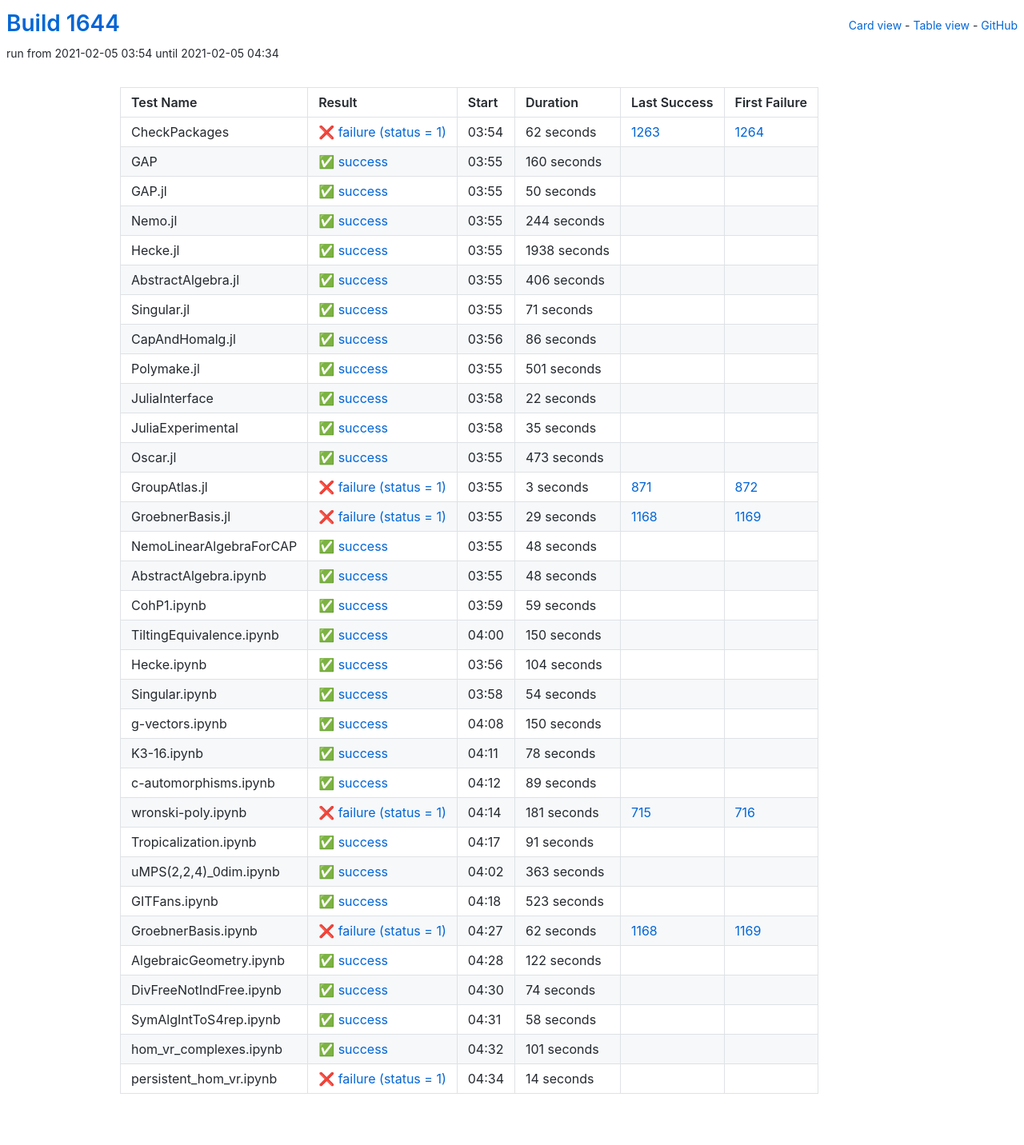
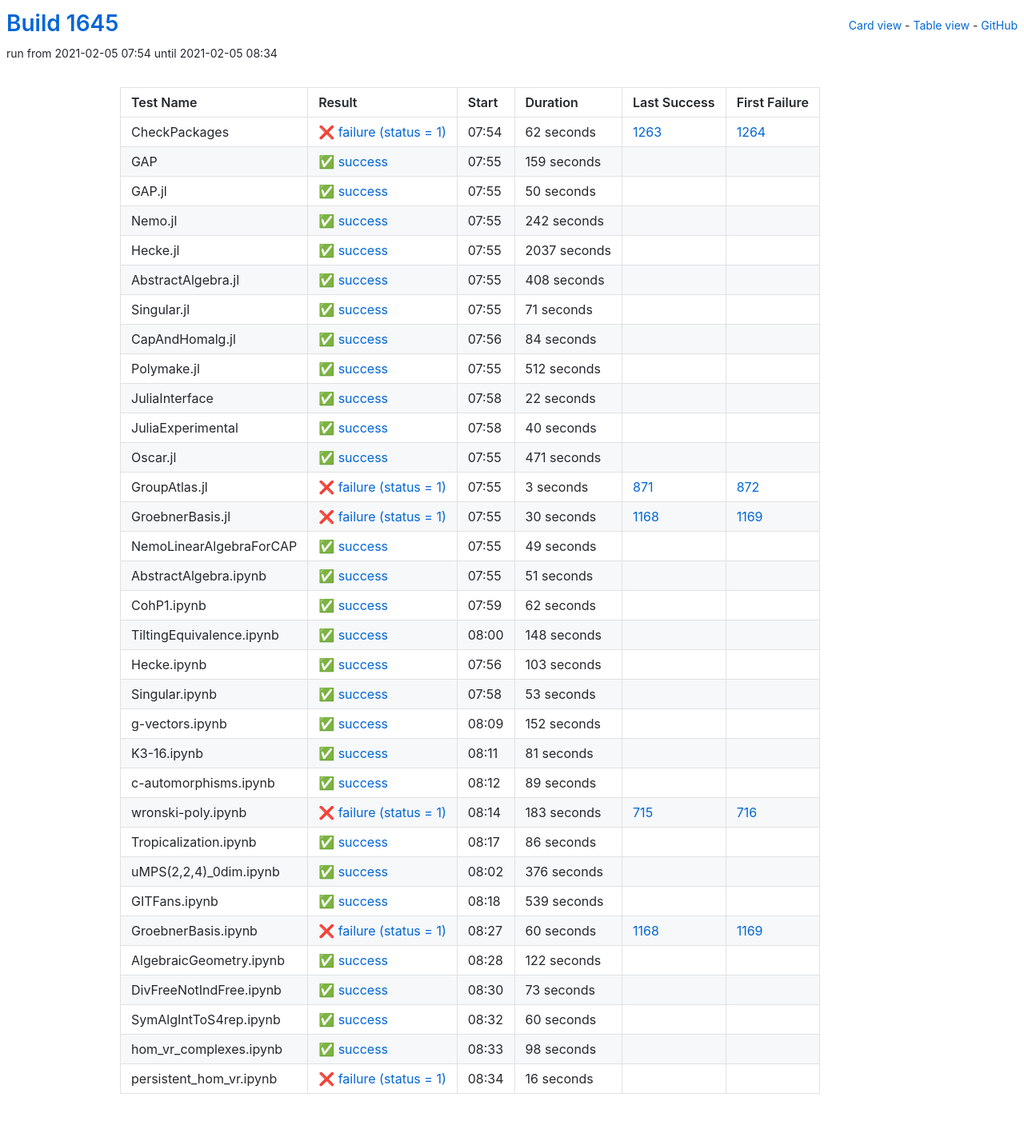
Before and after one commit to oscar-system/oscar-ci-status-stable, a Jekyll site: the page built from table.html, in a window 1280 px wide. Shown: the whole page at 80% size. Built offline with Jekyll 4.4.1, drawn with Linux system fonts in a browser that asks for light colours.

Commit message:
Build #1645

```diff
--- a/_data/ci.yml
+++ b/_data/ci.yml
@@ -1,6 +1,6 @@
 ---
-build: 1644
-build_url: https://oscarci.mathematik.uni-kl.de/job/oscar-stable/1644/
+build: 1645
+build_url: https://oscarci.mathematik.uni-kl.de/job/oscar-stable/1645/
 job: oscar-stable
 organization: oscar-system
 repo: oscar-ci-status-stable
@@ -8,8 +8,8 @@ repourl: https://github.com/oscar-system/oscar-ci-status-stable
 tests:
 - name: CheckPackages
   id: checkpackages
-  log: https://oscarci.mathematik.uni-kl.de/job/oscar-stable/1644/artifact/logs/build-1644/CheckPackages.log
-  start: 2021-02-05 03:54
+  log: https://oscarci.mathematik.uni-kl.de/job/oscar-stable/1645/artifact/logs/build-1645/CheckPackages.log
+  start: 2021-02-05 07:54
   success: false
   exitcode: 1
   status: failure
@@ -20,20 +20,20 @@ tests:
   first_failure_url: https://oscarci.mathematik.uni-kl.de/job/oscar-stable/1264/
 - name: GAP
   id: gap
-  log: https://oscarci.mathematik.uni-kl.de/job/oscar-stable/1644/artifact/logs/build-1644/GAP.log
-  start: 2021-02-05 03:55
+  log: https://oscarci.mathematik.uni-kl.de/job/oscar-stable/1645/artifact/logs/build-1645/GAP.log
+  start: 2021-02-05 07:55
   success: true
   exitcode: 0
   status: success
-  duration: 160
+  duration: 159
   last_success: false
   last_success_url:
   first_failure: false
   first_failure_url:
 - name: GAP.jl
   id: gap-jl
-  log: https://oscarci.mathematik.uni-kl.de/job/oscar-stable/1644/artifact/logs/build-1644/GAP.jl.log
-  start: 2021-02-05 03:55
+  log: https://oscarci.mathematik.uni-kl.de/job/oscar-stable/1645/artifact/logs/build-1645/GAP.jl.log
+  start: 2021-02-05 07:55
   success: true
   exitcode: 0
   status: success
@@ -44,44 +44,44 @@ tests:
   first_failure_url:
 - name: Nemo.jl
   id: nemo-jl
-  log: https://oscarci.mathematik.uni-kl.de/job/oscar-stable/1644/artifact/logs/build-1644/Nemo.jl.log
-  start: 2021-02-05 03:55
+  log: https://oscarci.mathematik.uni-kl.de/job/oscar-stable/1645/artifact/logs/build-1645/Nemo.jl.log
+  start: 2021-02-05 07:55
   success: true
   exitcode: 0
   status: success
-  duration: 244
+  duration: 242
   last_success: false
   last_success_url:
   first_failure: false
   first_failure_url:
 - name: Hecke.jl
   id: hecke-jl
-  log: https://oscarci.mathematik.uni-kl.de/job/oscar-stable/1644/artifact/logs/build-1644/Hecke.jl.log
-  start: 2021-02-05 03:55
+  log: https://oscarci.mathematik.uni-kl.de/job/oscar-stable/1645/artifact/logs/build-1645/Hecke.jl.log
+  start: 2021-02-05 07:55
   success: true
   exitcode: 0
   status: success
-  duration: 1938
+  duration: 2037
   last_success: false
   last_success_url:
   first_failure: false
   first_failure_url:
 - name: AbstractAlgebra.jl
   id: abstractalgebra-jl
-  log: https://oscarci.mathematik.uni-kl.de/job/oscar-stable/1644/artifact/logs/build-1644/AbstractAlgebra.jl.log
-  start: 2021-02-05 03:55
+  log: https://oscarci.mathematik.uni-kl.de/job/oscar-stable/1645/artifact/logs/build-1645/AbstractAlgebra.jl.log
+  start: 2021-02-05 07:55
   success: true
   exitcode: 0
   status: success
-  duration: 406
+  duration: 408
   last_success: false
   last_success_url:
   first_failure: false
   first_failure_url:
 - name: Singular.jl
   id: singular-jl
-  log: https://oscarci.mathematik.uni-kl.de/job/oscar-stable/1644/artifact/logs/build-1644/Singular.jl.log
-  start: 2021-02-05 03:55
+  log: https://oscarci.mathematik.uni-kl.de/job/oscar-stable/1645/artifact/logs/build-1645/Singular.jl.log
+  start: 2021-02-05 07:55
   success: true
   exitcode: 0
   status: success
@@ -92,32 +92,32 @@ tests:
   first_failure_url:
 - name: CapAndHomalg.jl
   id: capandhomalg-jl
-  log: https://oscarci.mathematik.uni-kl.de/job/oscar-stable/1644/artifact/logs/build-1644/CapAndHomalg.jl.log
-  start: 2021-02-05 03:56
+  log: https://oscarci.mathematik.uni-kl.de/job/oscar-stable/1645/artifact/logs/build-1645/CapAndHomalg.jl.log
+  start: 2021-02-05 07:56
   success: true
   exitcode: 0
   status: success
-  duration: 86
+  duration: 84
   last_success: false
   last_success_url:
   first_failure: false
   first_failure_url:
 - name: Polymake.jl
   id: polymake-jl
-  log: https://oscarci.mathematik.uni-kl.de/job/oscar-stable/1644/artifact/logs/build-1644/Polymake.jl.log
-  start: 2021-02-05 03:55
+  log: https://oscarci.mathematik.uni-kl.de/job/oscar-stable/1645/artifact/logs/build-1645/Polymake.jl.log
+  start: 2021-02-05 07:55
   success: true
   exitcode: 0
   status: success
-  duration: 501
+  duration: 512
   last_success: false
   last_success_url:
   first_failure: false
   first_failure_url:
 - name: JuliaInterface
   id: juliainterface
-  log: https://oscarci.mathematik.uni-kl.de/job/oscar-stable/1644/artifact/logs/build-1644/JuliaInterface.log
-  start: 2021-02-05 03:58
+  log: https://oscarci.mathematik.uni-kl.de/job/oscar-stable/1645/artifact/logs/build-1645/JuliaInterface.log
+  start: 2021-02-05 07:58
   success: true
   exitcode: 0
   status: success
@@ -128,32 +128,32 @@ tests:
   first_failure_url:
 - name: JuliaExperimental
   id: juliaexperimental
-  log: https://oscarci.mathematik.uni-kl.de/job/oscar-stable/1644/artifact/logs/build-1644/JuliaExperimental.log
-  start: 2021-02-05 03:58
+  log: https://oscarci.mathematik.uni-kl.de/job/oscar-stable/1645/artifact/logs/build-1645/JuliaExperimental.log
+  start: 2021-02-05 07:58
   success: true
   exitcode: 0
   status: success
-  duration: 35
+  duration: 40
   last_success: false
   last_success_url:
   first_failure: false
   first_failure_url:
 - name: Oscar.jl
   id: oscar-jl
-  log: https://oscarci.mathematik.uni-kl.de/job/oscar-stable/1644/artifact/logs/build-1644/Oscar.jl.log
-  start: 2021-02-05 03:55
+  log: https://oscarci.mathematik.uni-kl.de/job/oscar-stable/1645/artifact/logs/build-1645/Oscar.jl.log
+  start: 2021-02-05 07:55
   success: true
   exitcode: 0
   status: success
-  duration: 473
+  duration: 471
   last_success: false
   last_success_url:
   first_failure: false
   first_failure_url:
 - name: GroupAtlas.jl
   id: groupatlas-jl
-  log: https://oscarci.mathematik.uni-kl.de/job/oscar-stable/1644/artifact/logs/build-1644/GroupAtlas.jl.log
-  start: 2021-02-05 03:55
+  log: https://oscarci.mathematik.uni-kl.de/job/oscar-stable/1645/artifact/logs/build-1645/GroupAtlas.jl.log
+  start: 2021-02-05 07:55
   success: false
   exitcode: 1
   status: failure
@@ -164,116 +164,116 @@ tests:
   first_failure_url: https://oscarci.mathematik.uni-kl.de/job/oscar-stable/872/
 - name: GroebnerBasis.jl
   id: groebnerbasis-jl
-  log: https://oscarci.mathematik.uni-kl.de/job/oscar-stable/1644/artifact/logs/build-1644/GroebnerBasis.jl.log
-  start: 2021-02-05 03:55
+  log: https://oscarci.mathematik.uni-kl.de/job/oscar-stable/1645/artifact/logs/build-1645/GroebnerBasis.jl.log
+  start: 2021-02-05 07:55
   success: false
   exitcode: 1
   status: failure
-  duration: 29
+  duration: 30
   last_success: 1168
   last_success_url: https://oscarci.mathematik.uni-kl.de/job/oscar-stable/1168/
   first_failure: 1169
   first_failure_url: https://oscarci.mathematik.uni-kl.de/job/oscar-stable/1169/
 - name: NemoLinearAlgebraForCAP
   id: nemolinearalgebraforcap
-  log: https://oscarci.mathematik.uni-kl.de/job/oscar-stable/1644/artifact/logs/build-1644/NemoLinearAlgebraForCAP.log
-  start: 2021-02-05 03:55
+  log: https://oscarci.mathematik.uni-kl.de/job/oscar-stable/1645/artifact/logs/build-1645/NemoLinearAlgebraForCAP.log
+  start: 2021-02-05 07:55
   success: true
   exitcode: 0
   status: success
-  duration: 48
+  duration: 49
   last_success: false
   last_success_url:
   first_failure: false
   first_failure_url:
 - name: AbstractAlgebra.ipynb
   id: abstractalgebra-ipynb
-  log: https://oscarci.mathematik.uni-kl.de/job/oscar-stable/1644/artifact/logs/build-1644/AbstractAlgebra.ipynb.log
-  start: 2021-02-05 03:55
+  log: https://oscarci.mathematik.uni-kl.de/job/oscar-stable/1645/artifact/logs/build-1645/AbstractAlgebra.ipynb.log
+  start: 2021-02-05 07:55
   success: true
   exitcode: 0
   status: success
-  duration: 48
+  duration: 51
   last_success: false
   last_success_url:
   first_failure: false
   first_failure_url:
 - name: CohP1.ipynb
   id: cohp1-ipynb
-  log: https://oscarci.mathematik.uni-kl.de/job/oscar-stable/1644/artifact/logs/build-1644/CohP1.ipynb.log
-  start: 2021-02-05 03:59
+  log: https://oscarci.mathematik.uni-kl.de/job/oscar-stable/1645/artifact/logs/build-1645/CohP1.ipynb.log
+  start: 2021-02-05 07:59
   success: true
   exitcode: 0
   status: success
-  duration: 59
+  duration: 62
   last_success: false
   last_success_url:
   first_failure: false
   first_failure_url:
 - name: TiltingEquivalence.ipynb
   id: tiltingequivalence-ipynb
-  log: https://oscarci.mathematik.uni-kl.de/job/oscar-stable/1644/artifact/logs/build-1644/TiltingEquivalence.ipynb.log
-  start: 2021-02-05 04:00
+  log: https://oscarci.mathematik.uni-kl.de/job/oscar-stable/1645/artifact/logs/build-1645/TiltingEquivalence.ipynb.log
+  start: 2021-02-05 08:00
   success: true
   exitcode: 0
   status: success
-  duration: 150
+  duration: 148
   last_success: false
   last_success_url:
   first_failure: false
   first_failure_url:
 - name: Hecke.ipynb
   id: hecke-ipynb
-  log: https://oscarci.mathematik.uni-kl.de/job/oscar-stable/1644/artifact/logs/build-1644/Hecke.ipynb.log
-  start: 2021-02-05 03:56
+  log: https://oscarci.mathematik.uni-kl.de/job/oscar-stable/1645/artifact/logs/build-1645/Hecke.ipynb.log
+  start: 2021-02-05 07:56
   success: true
   exitcode: 0
   status: success
-  duration: 104
+  duration: 103
   last_success: false
   last_success_url:
   first_failure: false
   first_failure_url:
 - name: Singular.ipynb
   id: singular-ipynb
-  log: https://oscarci.mathematik.uni-kl.de/job/oscar-stable/1644/artifact/logs/build-1644/Singular.ipynb.log
-  start: 2021-02-05 03:58
+  log: https://oscarci.mathematik.uni-kl.de/job/oscar-stable/1645/artifact/logs/build-1645/Singular.ipynb.log
+  start: 2021-02-05 07:58
   success: true
   exitcode: 0
   status: success
-  duration: 54
+  duration: 53
   last_success: false
   last_success_url:
   first_failure: false
   first_failure_url:
 - name: g-vectors.ipynb
   id: g-vectors-ipynb
-  log: https://oscarci.mathematik.uni-kl.de/job/oscar-stable/1644/artifact/logs/build-1644/g-vectors.ipynb.log
-  start: 2021-02-05 04:08
+  log: https://oscarci.mathematik.uni-kl.de/job/oscar-stable/1645/artifact/logs/build-1645/g-vectors.ipynb.log
+  start: 2021-02-05 08:09
   success: true
   exitcode: 0
   status: success
-  duration: 150
+  duration: 152
   last_success: false
   last_success_url:
   first_failure: false
   first_failure_url:
 - name: K3-16.ipynb
   id: k3-16-ipynb
-  log: https://oscarci.mathematik.uni-kl.de/job/oscar-stable/1644/artifact/logs/build-1644/K3-16.ipynb.log
-  start: 2021-02-05 04:11
+  log: https://oscarci.mathematik.uni-kl.de/job/oscar-stable/1645/artifact/logs/build-1645/K3-16.ipynb.log
+  start: 2021-02-05 08:11
   success: true
   exitcode: 0
   status: success
-  duration: 78
+  duration: 81
   last_success: false
   last_success_url:
   first_failure: false
   first_failure_url:
 - name: c-automorphisms.ipynb
   id: c-automorphisms-ipynb
-  log: https://oscarci.mathematik.uni-kl.de/job/oscar-stable/1644/artifact/logs/build-1644/c-automorphisms.ipynb.log
-  start: 2021-02-05 04:12
+  log: https://oscarci.mathematik.uni-kl.de/job/oscar-stable/1645/artifact/logs/build-1645/c-automorphisms.ipynb.log
+  start: 2021-02-05 08:12
   success: true
   exitcode: 0
   status: success
@@ -284,68 +284,68 @@ tests:
   first_failure_url:
 - name: wronski-poly.ipynb
   id: wronski-poly-ipynb
-  log: https://oscarci.mathematik.uni-kl.de/job/oscar-stable/1644/artifact/logs/build-1644/wronski-poly.ipynb.log
-  start: 2021-02-05 04:14
+  log: https://oscarci.mathematik.uni-kl.de/job/oscar-stable/1645/artifact/logs/build-1645/wronski-poly.ipynb.log
+  start: 2021-02-05 08:14
   success: false
   exitcode: 1
   status: failure
-  duration: 181
+  duration: 183
   last_success: 715
   last_success_url: https://oscarci.mathematik.uni-kl.de/job/oscar-stable/715/
   first_failure: 716
   first_failure_url: https://oscarci.mathematik.uni-kl.de/job/oscar-stable/716/
 - name: Tropicalization.ipynb
   id: tropicalization-ipynb
-  log: https://oscarci.mathematik.uni-kl.de/job/oscar-stable/1644/artifact/logs/build-1644/Tropicalization.ipynb.log
-  start: 2021-02-05 04:17
+  log: https://oscarci.mathematik.uni-kl.de/job/oscar-stable/1645/artifact/logs/build-1645/Tropicalization.ipynb.log
+  start: 2021-02-05 08:17
   success: true
   exitcode: 0
   status: success
-  duration: 91
+  duration: 86
   last_success: false
   last_success_url:
   first_failure: false
   first_failure_url:
 - name: uMPS(2,2,4)_0dim.ipynb
   id: umps-2-2-4-0dim-ipynb
-  log: https://oscarci.mathematik.uni-kl.de/job/oscar-stable/1644/artifact/logs/build-1644/uMPS-2-2-4-_0dim.ipynb.log
-  start: 2021-02-05 04:02
+  log: https://oscarci.mathematik.uni-kl.de/job/oscar-stable/1645/artifact/logs/build-1645/uMPS-2-2-4-_0dim.ipynb.log
+  start: 2021-02-05 08:02
   success: true
   exitcode: 0
   status: success
-  duration: 363
+  duration: 376
   last_success: false
   last_success_url:
   first_failure: false
   first_failure_url:
 - name: GITFans.ipynb
   id: gitfans-ipynb
-  log: https://oscarci.mathematik.uni-kl.de/job/oscar-stable/1644/artifact/logs/build-1644/GITFans.ipynb.log
-  start: 2021-02-05 04:18
+  log: https://oscarci.mathematik.uni-kl.de/job/oscar-stable/1645/artifact/logs/build-1645/GITFans.ipynb.log
+  start: 2021-02-05 08:18
   success: true
   exitcode: 0
   status: success
-  duration: 523
+  duration: 539
   last_success: false
   last_success_url:
   first_failure: false
   first_failure_url:
 - name: GroebnerBasis.ipynb
   id: groebnerbasis-ipynb
-  log: https://oscarci.mathematik.uni-kl.de/job/oscar-stable/1644/artifact/logs/build-1644/GroebnerBasis.ipynb.log
-  start: 2021-02-05 04:27
+  log: https://oscarci.mathematik.uni-kl.de/job/oscar-stable/1645/artifact/logs/build-1645/GroebnerBasis.ipynb.log
+  start: 2021-02-05 08:27
   success: false
   exitcode: 1
   status: failure
-  duration: 62
+  duration: 60
   last_success: 1168
   last_success_url: https://oscarci.mathematik.uni-kl.de/job/oscar-stable/1168/
   first_failure: 1169
   first_failure_url: https://oscarci.mathematik.uni-kl.de/job/oscar-stable/1169/
 - name: AlgebraicGeometry.ipynb
   id: algebraicgeometry-ipynb
-  log: https://oscarci.mathematik.uni-kl.de/job/oscar-stable/1644/artifact/logs/build-1644/AlgebraicGeometry.ipynb.log
-  start: 2021-02-05 04:28
+  log: https://oscarci.mathematik.uni-kl.de/job/oscar-stable/1645/artifact/logs/build-1645/AlgebraicGeometry.ipynb.log
+  start: 2021-02-05 08:28
   success: true
   exitcode: 0
   status: success
@@ -356,48 +356,48 @@ tests:
   first_failure_url:
 - name: DivFreeNotIndFree.ipynb
   id: divfreenotindfree-ipynb
-  log: https://oscarci.mathematik.uni-kl.de/job/oscar-stable/1644/artifact/logs/build-1644/DivFreeNotIndFree.ipynb.log
-  start: 2021-02-05 04:30
+  log: https://oscarci.mathematik.uni-kl.de/job/oscar-stable/1645/artifact/logs/build-1645/DivFreeNotIndFree.ipynb.log
+  start: 2021-02-05 08:30
   success: true
   exitcode: 0
   status: success
-  duration: 74
+  duration: 73
   last_success: false
   last_success_url:
   first_failure: false
   first_failure_url:
 - name: SymAlgIntToS4rep.ipynb
   id: symalginttos4rep-ipynb
-  log: https://oscarci.mathematik.uni-kl.de/job/oscar-stable/1644/artifact/logs/build-1644/SymAlgIntToS4rep.ipynb.log
-  start: 2021-02-05 04:31
+  log: https://oscarci.mathematik.uni-kl.de/job/oscar-stable/1645/artifact/logs/build-1645/SymAlgIntToS4rep.ipynb.log
+  start: 2021-02-05 08:32
   success: true
   exitcode: 0
   status: success
-  duration: 58
+  duration: 60
   last_success: false
   last_success_url:
   first_failure: false
   first_failure_url:
 - name: hom_vr_complexes.ipynb
   id: hom-vr-complexes-ipynb
-  log: https://oscarci.mathematik.uni-kl.de/job/oscar-stable/1644/artifact/logs/build-1644/hom_vr_complexes.ipynb.log
-  start: 2021-02-05 04:32
+  log: https://oscarci.mathematik.uni-kl.de/job/oscar-stable/1645/artifact/logs/build-1645/hom_vr_complexes.ipynb.log
+  start: 2021-02-05 08:33
   success: true
   exitcode: 0
   status: success
-  duration: 101
+  duration: 98
   last_success: false
   last_success_url:
   first_failure: false
   first_failure_url:
 - name: persistent_hom_vr.ipynb
   id: persistent-hom-vr-ipynb
-  log: https://oscarci.mathematik.uni-kl.de/job/oscar-stable/1644/artifact/logs/build-1644/persistent_hom_vr.ipynb.log
-  start: 2021-02-05 04:34
+  log: https://oscarci.mathematik.uni-kl.de/job/oscar-stable/1645/artifact/logs/build-1645/persistent_hom_vr.ipynb.log
+  start: 2021-02-05 08:34
   success: false
   exitcode: 1
   status: failure
-  duration: 14
+  duration: 16
   last_success: false
   last_success_url:
   first_failure: false
```
Also changed, not shown: README.md.
